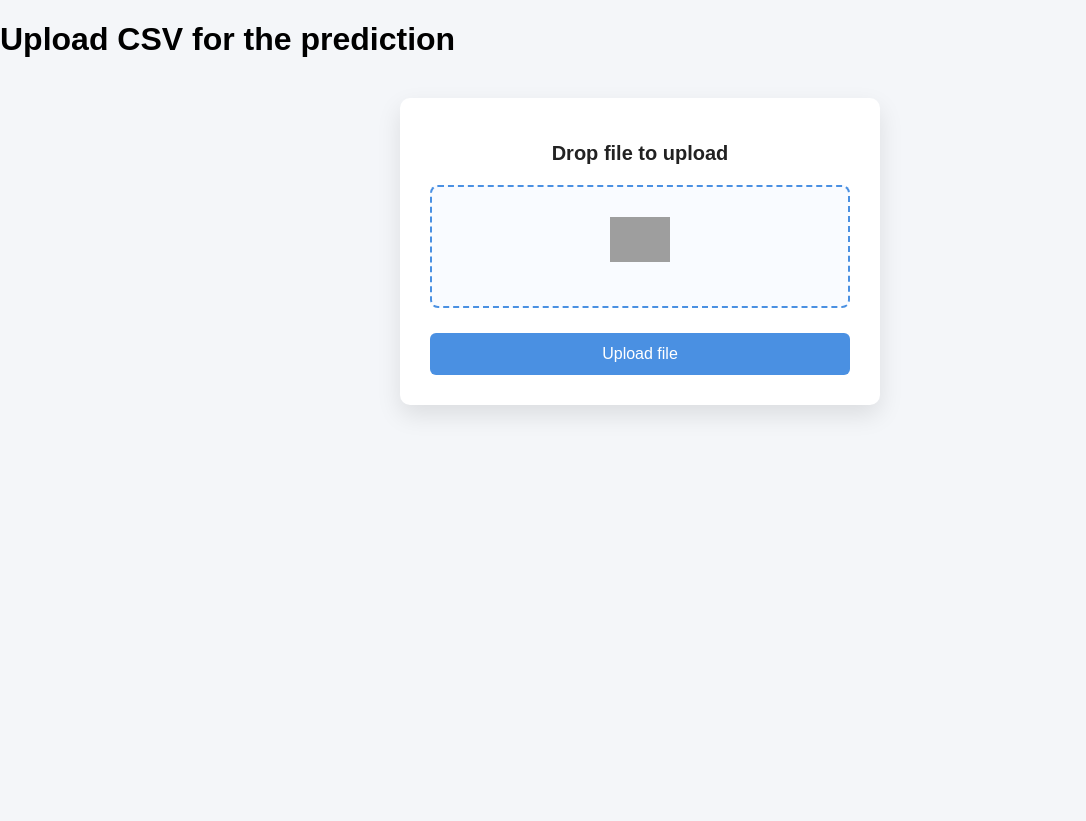
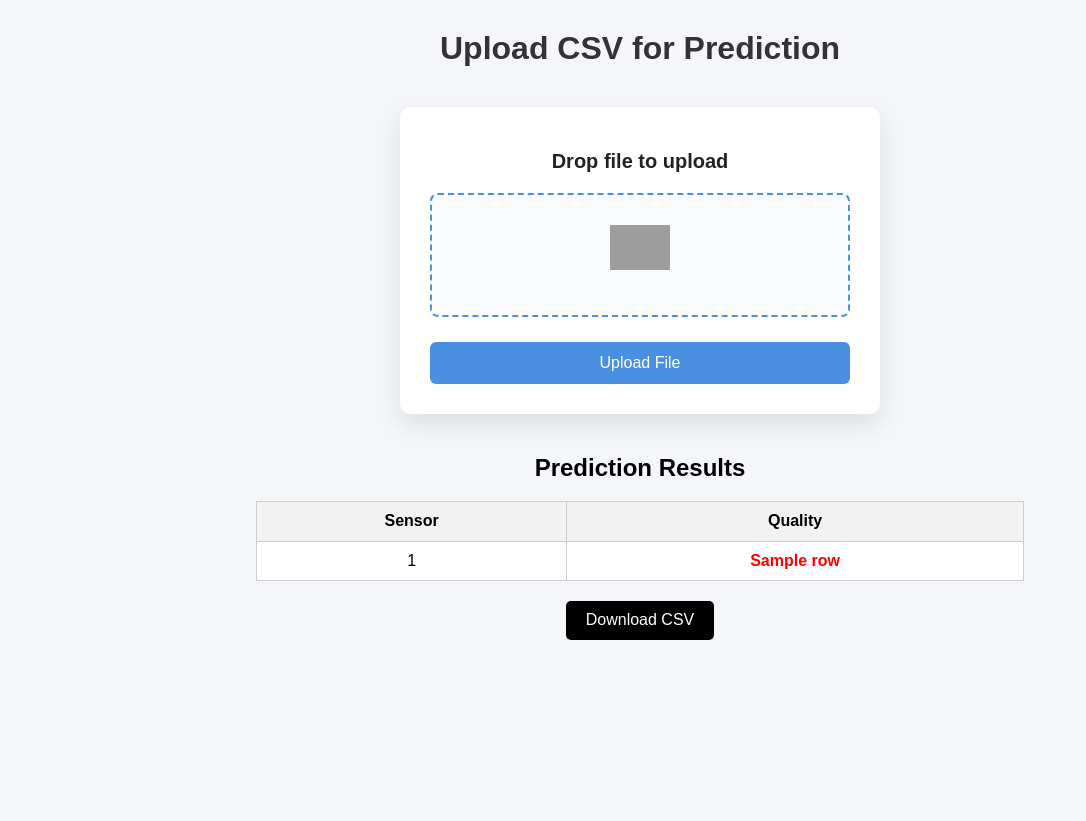
Before and after one commit to AnandBhagat345/sensor_fault_detection, a Flask app: template templates/upload_file.html in a window 1280 px wide. Shown: the whole page, without its empty margins (0-1086 px from the left). After the commit the page ends 640 px from the top, so only its background shows below. Run offline with Flask 2, Linux system fonts and the light colour scheme; the template is opened without the code that fills it: most values are stand-ins (such as "Sample title", 1, 10 or a date in 2020); some libraries are stand-ins or nearby versions; grey boxes are pictures that could not be loaded.

Commit message:
fix error and upgrade UI

```diff
--- a/app.py
+++ b/app.py
@@ -43,13 +43,19 @@ def upload():
             result_df = prediction_pipeline.run_pipeline()
 
             # Target column (qualit)
-            results = result_df[['quality']].values.tolist()
+            result_df.reset_index(inplace=True)
+
+            # index ko sensor number bana do
+            result_df['Sensor'] = result_df['index'] + 1
+
+            results = result_df[['Sensor', 'quality']].values.tolist()
 
             lg.info("prediction completed. Showing results on UI.")
 
             return render_template(
-                'upload_file.html',
-                results=results
+            'upload_file.html',
+            results=results,
+            download_link="prediction/prediction_file.csv"
             )
 
         else:
@@ -59,6 +65,20 @@ def upload():
         raise CustomException(e, sys)
 
 
+@app.route('/download')
+def download_file():
+    try:
+        file_path = os.path.join("prediction", "prediction_file.csv")
+
+        if os.path.exists(file_path):
+            return send_file(file_path, as_attachment=True)
+        else:
+            return "File not found. Please run prediction first."
+
+    except Exception as e:
+        raise CustomException(e, sys)
+
+
 
 
 if __name__ == "__main__":
--- a/static/style.css
+++ b/static/style.css
@@ -4,11 +4,10 @@ body {
 padding: 0;
 font-family: Arial, Helvetica, sans-serif;
 background: #f4f6f9;
-    height: 100vh;
 }
 
-/* Heading outside form */
-h2 {
+/* Main title */
+.title-main {
 text-align: center;
 margin-top: 30px;
 color: #333;
@@ -80,3 +79,55 @@ h2 {
 .btn:hover {
 background: #357bd8;
 }
+
+/* Result section */
+.result-box {
+margin-top: 40px;
+text-align: center;
+}
+
+/* Table */
+table {
+margin: auto;
+border-collapse: collapse;
+width: 60%;
+background: #fff;
+}
+
+th, td {
+border: 1px solid #ccc;
+padding: 10px;
+}
+
+th {
+background: #f2f2f2;
+}
+
+/* Good / Bad styling */
+.good {
+color: green;
+font-weight: bold;
+}
+
+.bad {
+color: red;
+font-weight: bold;
+}
+
+/* Download button */
+.download-section {
+margin-top: 20px;
+}
+
+.download-btn {
+padding: 10px 20px;
+background: black;
+color: white;
+border: none;
+cursor: pointer;
+border-radius: 5px;
+}
+
+.download-btn:hover {
+background: #333;
+}
--- a/templates/upload_file.html
+++ b/templates/upload_file.html
@@ -9,34 +9,63 @@
 
 <body>
 
-    <form action="/predict" method="POST" enctype="multipart/form-data">
+<form action="/predict" method="POST" enctype="multipart/form-data">
 
-        <h1 class="title"> Upload CSV for the prediction</h1>
+    <h1 class="title-main">Upload CSV for Prediction</h1>
 
     <div class="frame">
         <div class="center">
+
             <div class="title">
                 <h1>Drop file to upload</h1>
             </div>
 
+            <div class="dropzone">
+                <img src="http://100days.com/codepen/upload.svg" class="upload-icon" />
+                <input type="file" class="upload-input" name="file" accept=".csv" required>
+            </div>
 
-                <div class="dropzone">
-                    <img src="http://100days.com/codepen/upload.svg" class="upload-icon" />
-                    <input type="file" class="upload-input" name="file" accept=".csv">
-                </div>
+            <button type="submit" class="btn">Upload File</button>
 
-            <button type="submit" class="btn" name="uploadbutton">Upload file</button>
+        </div>
+    </div>
 
+</form>
+
+<!-- Prediction Result Section -->
+{% if results %}
+    <div class="result-box">
+
+        <h2>Prediction Results</h2>
+
+        <table>
+            <tr>
+                <th>Sensor</th>
+                <th>Quality</th>
+            </tr>
+
+            {% for row in results %}
+            <tr>
+                <td>{{ row[0] }}</td>
+
+                {% if row[1] == 'good' %}
+                    <td class="good">{{ row[1] }}</td>
+                {% else %}
+                    <td class="bad">{{ row[1] }}</td>
+                {% endif %}
+            </tr>
+            {% endfor %}
+        </table>
+
+        <!-- Download Button -->
+        <div class="download-section">
+            <a href="/download">
+                <button class="download-btn">Download CSV</button>
+            </a>
         </div>
 
     </div>
-
-
-    </form>
-
-
-        <script src='https://100days.com/codepen/js/jquery.min.js'></script>
-        <script src="./script.js"></script>
+{% endif %}
 
 
 </body>
```
Also changed, not shown: prediction/prediction_file.csv, 2 other files. Lines whose indentation alone changed are shown as unchanged.
